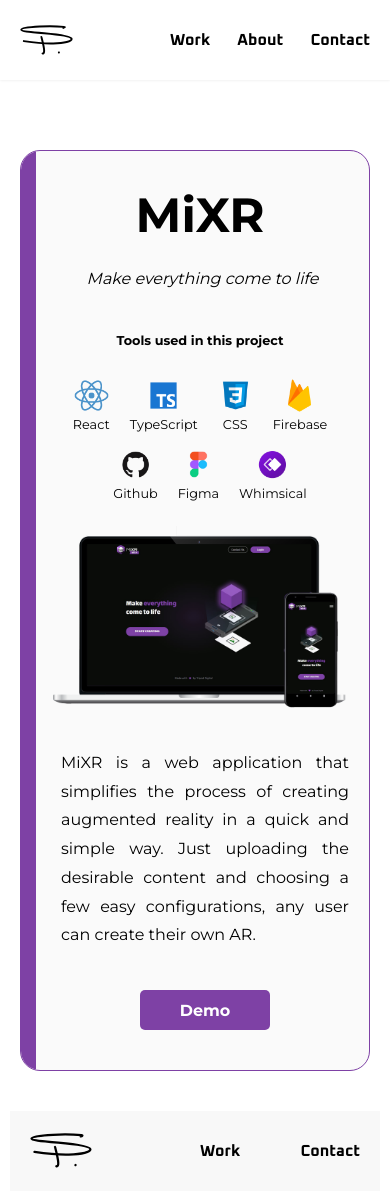
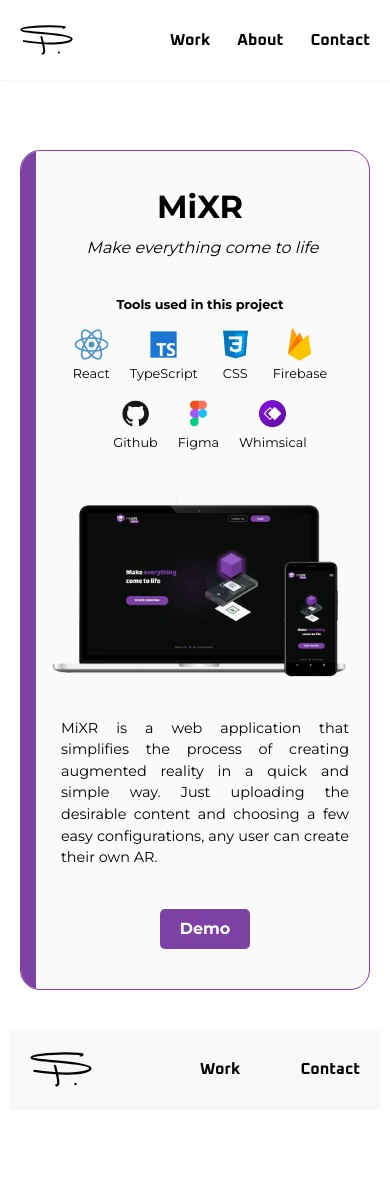
Before and after one commit to dpisati/portfolio, a Next.js app: page /projects/mixr in a window 390 px wide. After the commit the page ends 1110 px from the top, so only its background shows below. Built offline with nearby package versions, Linux system fonts and the light colour scheme.

Commit message:
project resize

```diff
--- a/src/components/ProjectCard/styles.module.css
+++ b/src/components/ProjectCard/styles.module.css
@@ -67,7 +67,7 @@
         padding: 40px;
     }
     .projectCardContainer > h1 {
-        font-size: 2.7rem;
+        font-size: 2.3rem;
         line-height: 2.5rem;
     }
 
--- a/src/components/ProjectPage/styles.module.css
+++ b/src/components/ProjectPage/styles.module.css
@@ -229,6 +229,42 @@
         line-height: 1.8em;
         font-size: 1rem;
     }
+}
+
+@media (max-width: 420px) {
+    .projectTitle > h1 {
+        font-size: 2rem;
+        line-height: 2rem;
+    }
+
+    .projectTitle > h2 {
+        font-size: 1rem;
+        margin-top: 15px;
+    }
+
+    .projectContent > header > aside {
+        margin-top: 60px;
+        margin-bottom: 20px;
+    }
+
+    .projectContent > header > aside > p {
+        margin-bottom: 15px;
+    }
 
 
+    .projectDescription {
+        padding-left: 10px;
+    }
+
+
+    .projectDescription > p {
+        font-size: .9rem;
+        line-height: 1.5em;
+    }
+
+    .links > a {
+        height: 40px;
+        padding: 10px 20px;
+    }
+
 }
```
